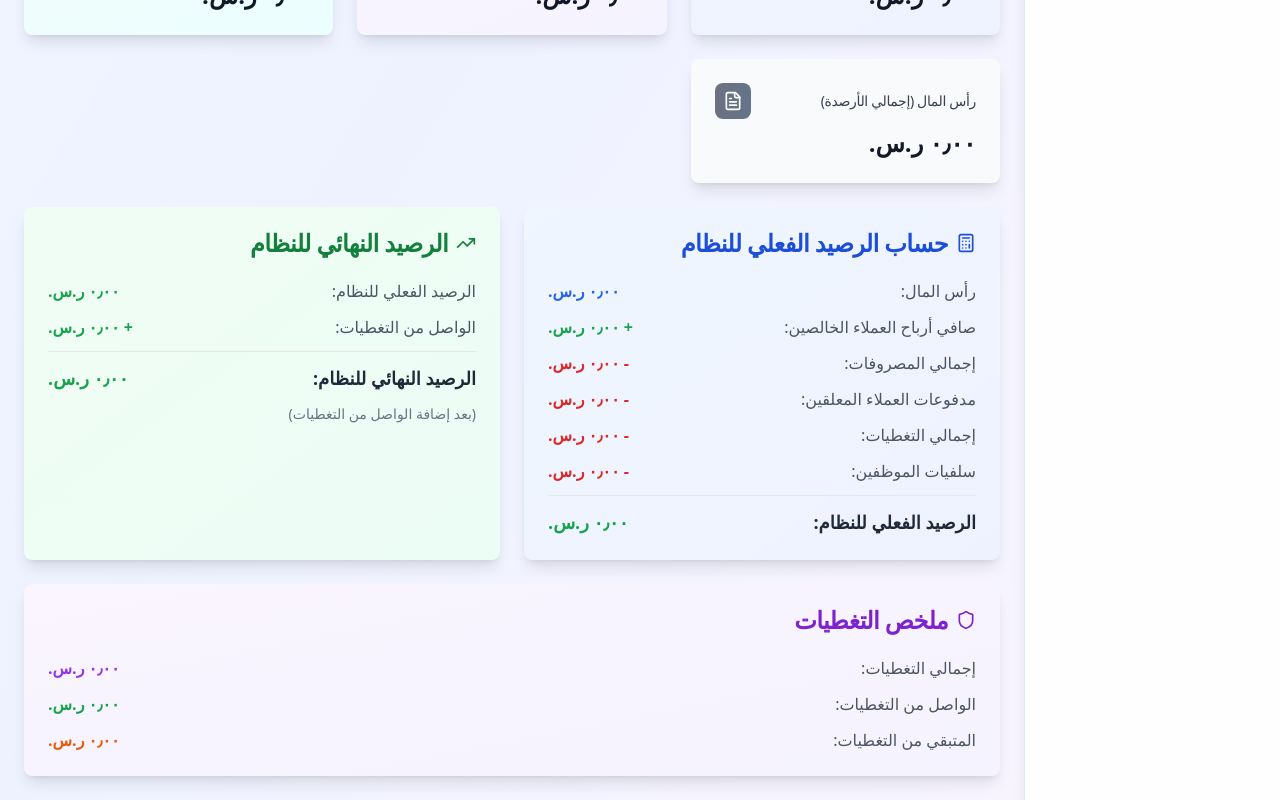
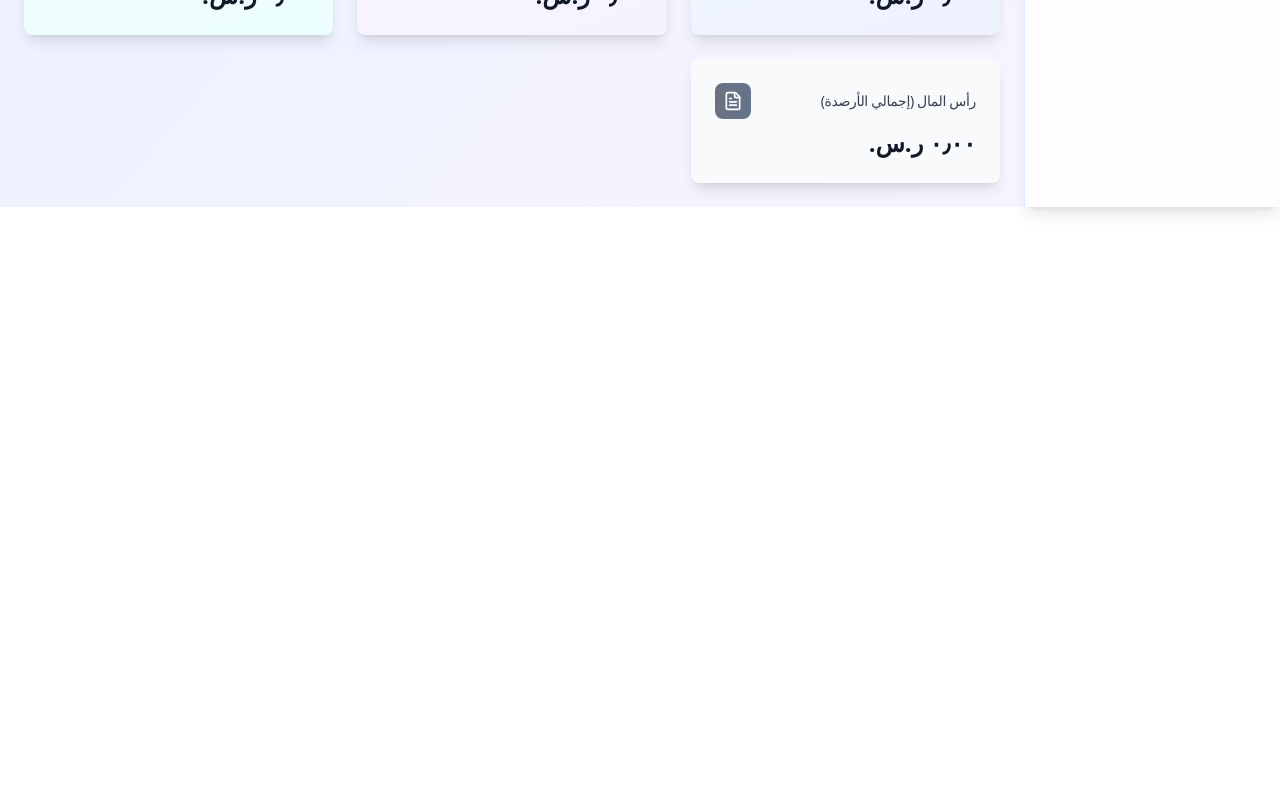
Before and after one commit to wdmedo/mizan-al-amal-system-saas, a React (Vite) app: page / in a window 1280 px wide. Shown: the part 1280-2080 px from the top of the page. After the commit the page ends 1487 px from the top, so only its background shows below. Built offline with nearby package versions, Linux system fonts and the light colour scheme; no server answers; the database is empty.

Commit message:
Remove redundant balance calculations from dashboard
Removed the "Actual System Balance" and "Final System Balance" calculations, along with their associated display elements, from the dashboard. Also removed the "Coverages Summary" section.

```diff
--- a/src/components/Dashboard.tsx
+++ b/src/components/Dashboard.tsx
@@ -22,7 +22,6 @@ const Dashboard = () => {
   const totalEmployeeSalaries = data.employees.reduce((sum, employee) => sum + employee.salary, 0);
 
   const totalCoverages = data.coverages.reduce((sum, coverage) => sum + coverage.amount, 0);
-  const totalCoverageReceived = data.coverages.reduce((sum, coverage) => sum + (coverage.amount - coverage.remaining), 0);
 
   // إجمالي الأرصدة = رأس المال
   const totalAccountBalance = data.accounts.reduce((sum, account) => sum + account.balance, 0);
@@ -36,12 +35,6 @@ const Dashboard = () => {
 
   // صافي رصيد البنك = رأس المال + الإيرادات + التغطيات - المصروفات - إجمالي العملاء المعلقين
   const netBankBalance = capitalAmount + totalRevenues + totalCoverages - totalOfficeExpenses - totalPendingPayments;
-
-  // الرصيد الفعلي للنظام = رأس المال + إجمالي أرباح العملاء - إجمالي المصروفات - إجمالي مدفوعات العملاء المعلقين - إجمالي التغطيات - إجمالي سحوبات الموظفين
-  const actualSystemBalance = capitalAmount + totalCompletedProfit - totalExpenses - totalPendingPayments - totalCoverages - totalEmployeeAdvances;
-
-  // الواصل من التغطيات يضاف على الرصيد الفعلي للنظام
-  const finalSystemBalance = actualSystemBalance + totalCoverageReceived;
 
   const stats = [
     {
@@ -249,106 +242,6 @@ const Dashboard = () => {
           );
         })}
       </div>
-
-      {/* System Balance Cards */}
-      <div className="grid grid-cols-1 lg:grid-cols-2 gap-6 mt-8">
-        <Card className="bg-gradient-to-br from-blue-50 to-indigo-50 border-0 shadow-lg">
-          <CardHeader>
-            <CardTitle className="flex items-center gap-2 text-blue-700">
-              <Calculator className="h-5 w-5" />
-              حساب الرصيد الفعلي للنظام
-            </CardTitle>
-          </CardHeader>
-          <CardContent className="space-y-3">
-            <div className="flex justify-between">
-              <span className="text-gray-600">رأس المال:</span>
-              <span className="font-semibold text-blue-600">{formatCurrency(capitalAmount)}</span>
-            </div>
-            <div className="flex justify-between">
-              <span className="text-gray-600">صافي أرباح العملاء الخالصين:</span>
-              <span className="font-semibold text-green-600">+ {formatCurrency(totalCompletedProfit)}</span>
-            </div>
-            <div className="flex justify-between">
-              <span className="text-gray-600">إجمالي المصروفات:</span>
-              <span className="font-semibold text-red-600">- {formatCurrency(totalExpenses)}</span>
-            </div>
-            <div className="flex justify-between">
-              <span className="text-gray-600">مدفوعات العملاء المعلقين:</span>
-              <span className="font-semibold text-red-600">- {formatCurrency(totalPendingPayments)}</span>
-            </div>
-            <div className="flex justify-between">
-              <span className="text-gray-600">إجمالي التغطيات:</span>
-              <span className="font-semibold text-red-600">- {formatCurrency(totalCoverages)}</span>
-            </div>
-            <div className="flex justify-between">
-              <span className="text-gray-600">سلفيات الموظفين:</span>
-              <span className="font-semibold text-red-600">- {formatCurrency(totalEmployeeAdvances)}</span>
-            </div>
-            <hr className="border-gray-200" />
-            <div className="flex justify-between text-lg font-bold">
-              <span className="text-gray-800">الرصيد الفعلي للنظام:</span>
-              <span className={actualSystemBalance >= 0 ? "text-green-600" : "text-red-600"}>
-                {formatCurrency(actualSystemBalance)}
-              </span>
-            </div>
-          </CardContent>
-        </Card>
-
-        <Card className="bg-gradient-to-br from-green-50 to-emerald-50 border-0 shadow-lg">
-          <CardHeader>
-            <CardTitle className="flex items-center gap-2 text-green-700">
-              <TrendingUp className="h-5 w-5" />
-              الرصيد النهائي للنظام
-            </CardTitle>
-          </CardHeader>
-          <CardContent className="space-y-3">
-            <div className="flex justify-between">
-              <span className="text-gray-600">الرصيد الفعلي للنظام:</span>
-              <span className={`font-semibold ${actualSystemBalance >= 0 ? "text-green-600" : "text-red-600"}`}>
-                {formatCurrency(actualSystemBalance)}
-              </span>
-            </div>
-            <div className="flex justify-between">
-              <span className="text-gray-600">الواصل من التغطيات:</span>
-              <span className="font-semibold text-green-600">+ {formatCurrency(totalCoverageReceived)}</span>
-            </div>
-            <hr className="border-gray-200" />
-            <div className="flex justify-between text-lg font-bold">
-              <span className="text-gray-800">الرصيد النهائي للنظام:</span>
-              <span className={finalSystemBalance >= 0 ? "text-green-600" : "text-red-600"}>
-                {formatCurrency(finalSystemBalance)}
-              </span>
-            </div>
-            <p className="text-sm text-gray-500 mt-2">
-              (بعد إضافة الواصل من التغطيات)
-            </p>
-          </CardContent>
-        </Card>
-      </div>
-
-      {/* Additional Summary Card */}
-      <Card className="bg-gradient-to-br from-purple-50 to-violet-50 border-0 shadow-lg">
-        <CardHeader>
-          <CardTitle className="flex items-center gap-2 text-purple-700">
-            <Shield className="h-5 w-5" />
-            ملخص التغطيات
-          </CardTitle>
-        </CardHeader>
-        <CardContent className="space-y-3">
-          <div className="flex justify-between">
-            <span className="text-gray-600">إجمالي التغطيات:</span>
-            <span className="font-semibold text-purple-600">{formatCurrency(totalCoverages)}</span>
-          </div>
-          <div className="flex justify-between">
-            <span className="text-gray-600">الواصل من التغطيات:</span>
-            <span className="font-semibold text-green-600">{formatCurrency(totalCoverageReceived)}</span>
-          </div>
-          <div className="flex justify-between">
-            <span className="text-gray-600">المتبقي من التغطيات:</span>
-            <span className="font-semibold text-orange-600">{formatCurrency(totalCoverages - totalCoverageReceived)}</span>
-          </div>
-        </CardContent>
-      </Card>
     </div>
   );
 };
```
